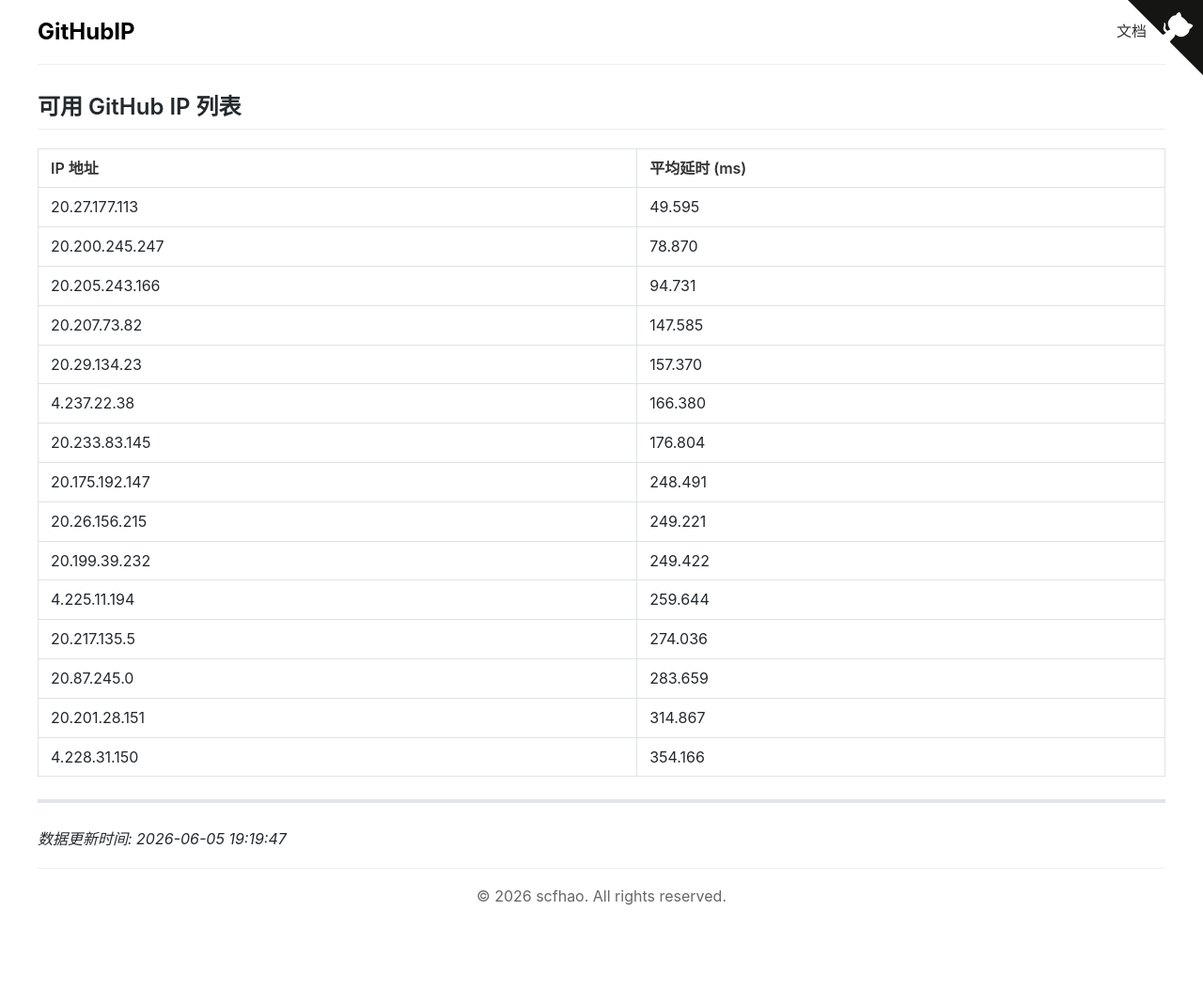
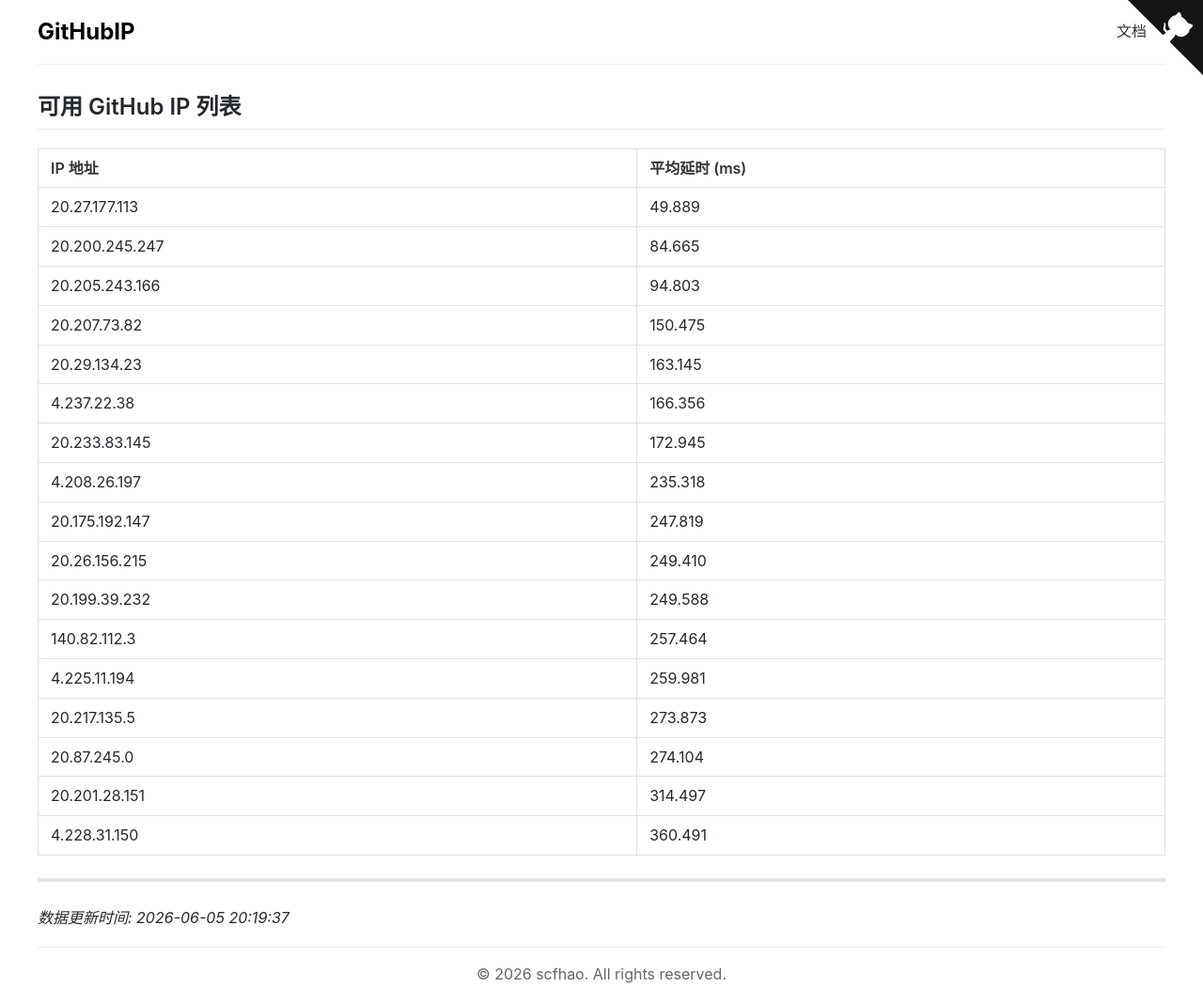
Before and after one commit to scfhao/GitHubIP, a Jekyll site: the page built from index.md, in a window 1280 px wide. Shown: the whole page at 94% size. Built offline with Jekyll 4.4.1, drawn with Linux system fonts in a browser that asks for light colours; before the commit the page ends 984 px from its top, so only the background shows below that.

Commit message:
自动脚本执行 - 2026-06-05 20:19:37

```diff
--- a/index.md
+++ b/index.md
@@ -1,29 +1,31 @@
 ---
 layout: home
 title: GitHub IP 列表
-date: 2026-06-05 19:19:47
+date: 2026-06-05 20:19:37
 ---
 
 ## 可用 GitHub IP 列表
 
 | IP 地址 | 平均延时 (ms) |
 |---------|--------------|
-| 20.27.177.113 | 49.595 |
-| 20.200.245.247 | 78.870 |
-| 20.205.243.166 | 94.731 |
-| 20.207.73.82 | 147.585 |
-| 20.29.134.23 | 157.370 |
-| 4.237.22.38 | 166.380 |
-| 20.233.83.145 | 176.804 |
-| 20.175.192.147 | 248.491 |
-| 20.26.156.215 | 249.221 |
-| 20.199.39.232 | 249.422 |
-| 4.225.11.194 | 259.644 |
-| 20.217.135.5 | 274.036 |
-| 20.87.245.0 | 283.659 |
-| 20.201.28.151 | 314.867 |
-| 4.228.31.150 | 354.166 |
+| 20.27.177.113 | 49.889 |
+| 20.200.245.247 | 84.665 |
+| 20.205.243.166 | 94.803 |
+| 20.207.73.82 | 150.475 |
+| 20.29.134.23 | 163.145 |
+| 4.237.22.38 | 166.356 |
+| 20.233.83.145 | 172.945 |
+| 4.208.26.197 | 235.318 |
+| 20.175.192.147 | 247.819 |
+| 20.26.156.215 | 249.410 |
+| 20.199.39.232 | 249.588 |
+| 140.82.112.3 | 257.464 |
+| 4.225.11.194 | 259.981 |
+| 20.217.135.5 | 273.873 |
+| 20.87.245.0 | 274.104 |
+| 20.201.28.151 | 314.497 |
+| 4.228.31.150 | 360.491 |
 
 ---
 
-*数据更新时间: 2026-06-05 19:19:47*
+*数据更新时间: 2026-06-05 20:19:37*
```
